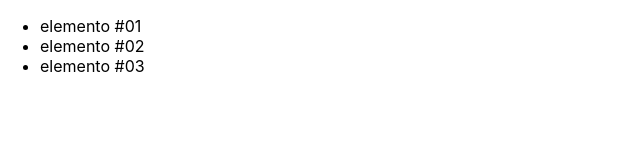
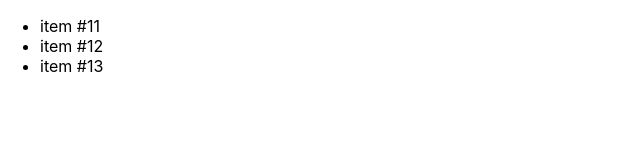
Before and after one commit to codingscode/Framework-Next, a Next.js app in the folder 001/exercicos-1/: page /basicos/componenteComFilhos in a window 1280 px wide. Shown: the top 160 px of the page, without its empty margins (0-640 px from the left). Built offline with nearby package versions, Linux system fonts and the light colour scheme.

Commit message:
parte 41

```diff
--- a/001/exercicos-1/components/Lista.jsx
+++ b/001/exercicos-1/components/Lista.jsx
@@ -5,9 +5,7 @@ export default function Lista(props) {
 
    return (
       <ul>
-         <li>elemento #01</li>
-         <li>elemento #02</li>
-         <li>elemento #03</li>
+         {props.children}
       </ul>
    )
 }
```
Also changed, not shown: 1 other file (tests, documents, lock files or other folders).
